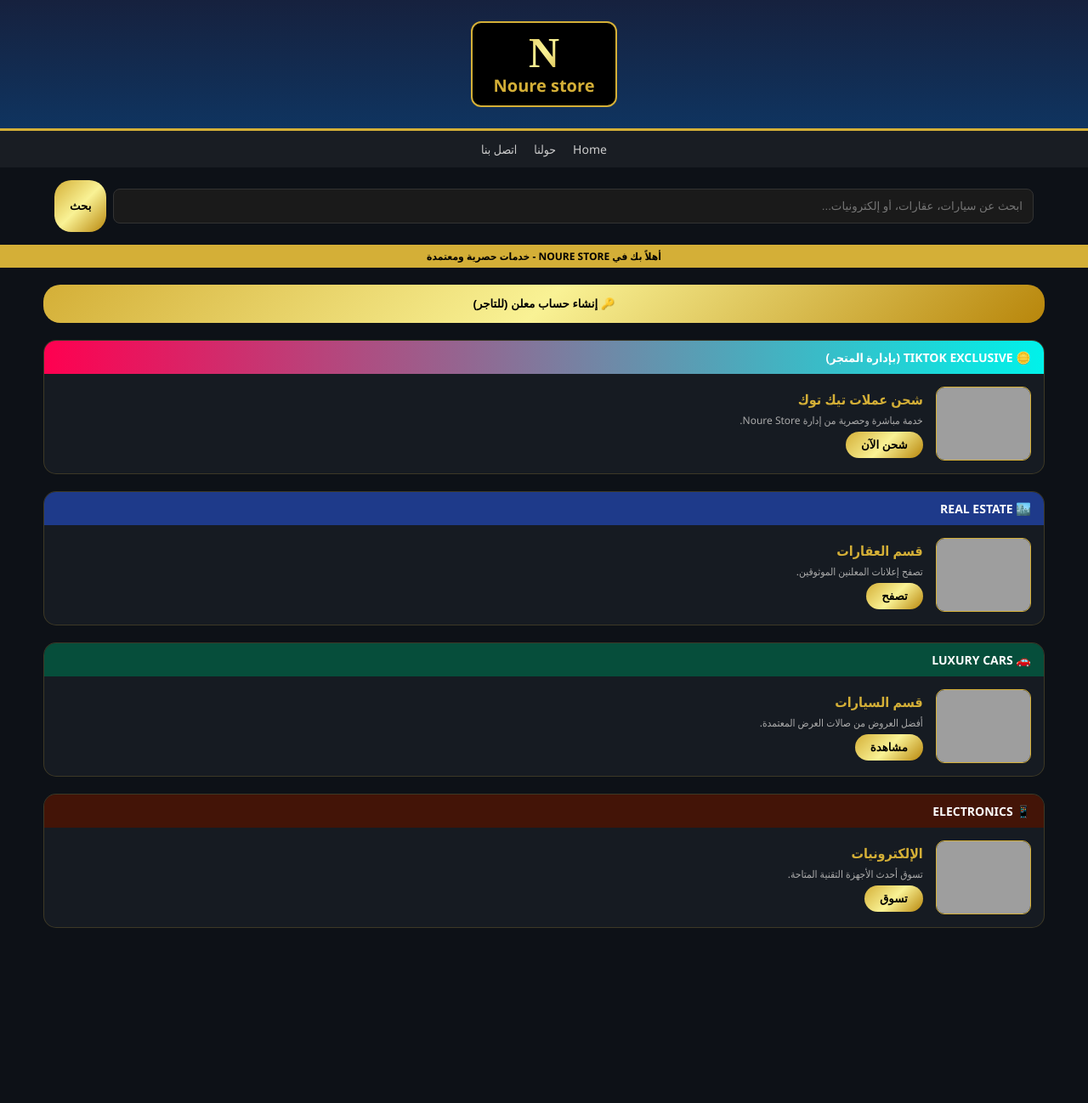
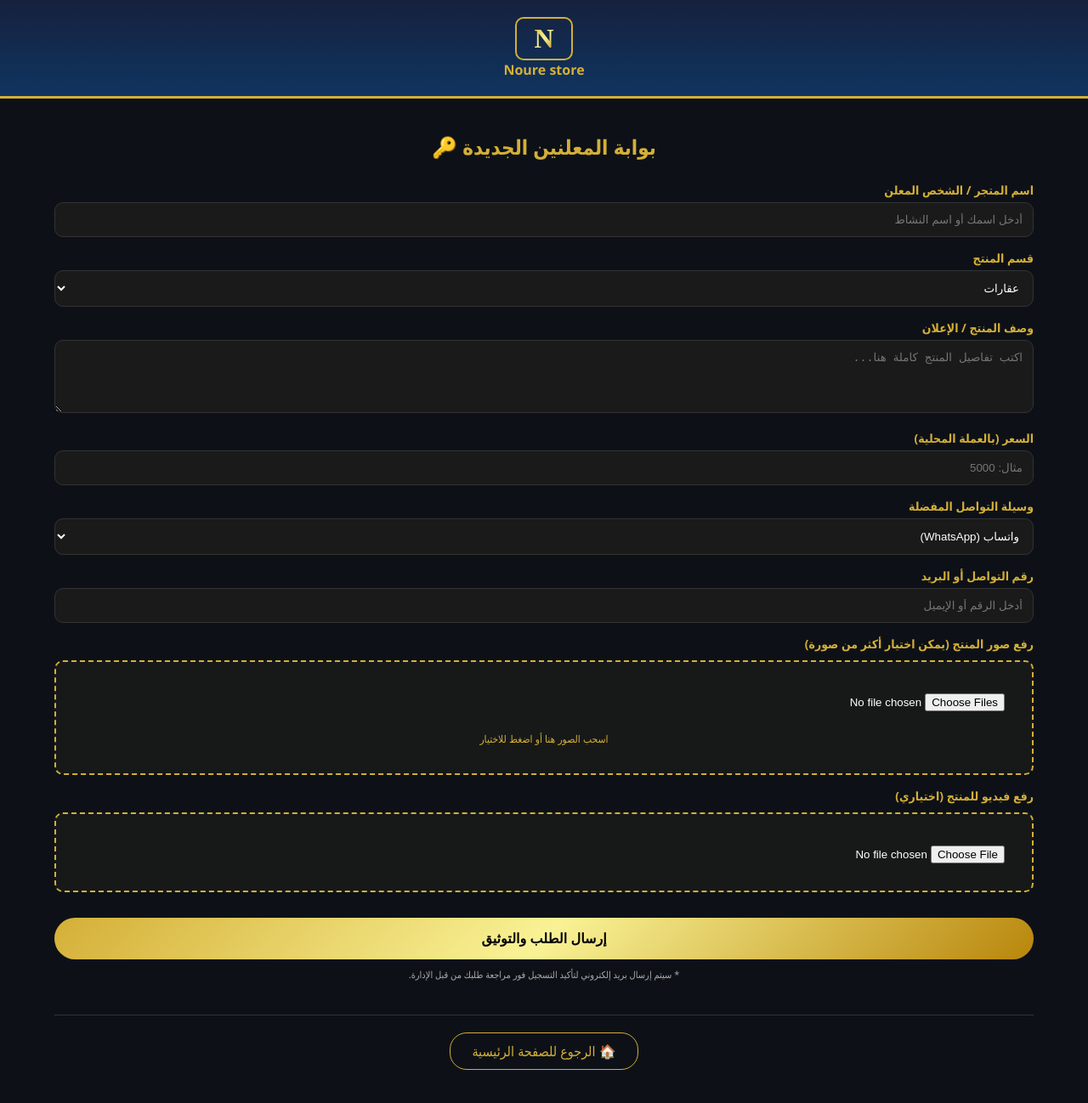
Before and after one commit to nurrymubarak-sketch/nour-store, a plain HTML site: page index.html in a window 1280 px wide. Shown: the whole page at 85% size. Before the commit the page ends 1192 px from the top, so only its background shows below. Drawn offline with Linux system fonts and the light colour scheme; grey boxes are pictures that could not be loaded.

Commit message:
Update index.html

```diff
--- a/index.html
+++ b/index.html
@@ -3,178 +3,117 @@
 <head>
     <meta charset="UTF-8">
     <meta name="viewport" content="width=device-width, initial-scale=1.0">
-    <title>Noure Store | Premium Hub</title>
+    <title>Noure Store | Advertiser Portal</title>
     <style>
         :root {
             --gold: linear-gradient(135deg, #D4AF37, #F9F295, #B8860B);
             --dark-bg: #0d1117;
-            --card-gray: #161b22;
         }
         body {
             font-family: 'Segoe UI', Tahoma, Geneva, Verdana, sans-serif;
-            margin: 0; background: var(--dark-bg); color: #fff; text-align: center;
+            margin: 0; background: var(--dark-bg); color: #fff; text-align: right;
+            padding-bottom: 50px;
+        }
+        header {
+            background: linear-gradient(to bottom, #16213e, #0f3460);
+            padding: 20px; text-align: center; border-bottom: 3px solid #D4AF37;
+        }
+        .container { width: 90%; margin: auto; padding-top: 20px; }
+
+        h2 { color: #D4AF37; text-align: center; margin-bottom: 25px; }
+
+        label { display: block; margin-top: 15px; font-weight: bold; color: #D4AF37; font-size: 14px; }
+
+        input, select, textarea {
+            width: 100%; padding: 12px; margin-top: 5px; border-radius: 10px;
+            border: 1px solid #333; background: #1a1a1a; color: #fff; box-sizing: border-box;
         }
 
-        /* الهيدر */
-        header {
-            background: linear-gradient(to bottom, #16213e, #0f3460);
-            padding: 25px 0; border-bottom: 3px solid #D4AF37;
+        .file-upload {
+            border: 2px dashed #D4AF37; padding: 20px; text-align: center;
+            border-radius: 10px; margin-top: 10px; background: rgba(212, 175, 55, 0.05);
         }
-        .logo-box {
-            border: 2px solid #D4AF37; display: inline-block;
-            padding: 10px 25px; border-radius: 12px; background: #000;
+
+        .btn-gold {
+            background: var(--gold); color: #000; border: none;
+            padding: 15px; border-radius: 30px; font-weight: bold;
+            width: 100%; margin-top: 30px; cursor: pointer; font-size: 16px;
         }
-        .logo-n {
-            font-size: 50px; background: var(--gold);
-            -webkit-background-clip: text; -webkit-text-fill-color: transparent;
-            font-family: serif; margin: 0; line-height: 1;
+
+        .home-footer {
+            margin-top: 40px; text-align: center; border-top: 1px solid #333; padding-top: 20px;
         }
-        .logo-text { font-size: 20px; color: #D4AF37; font-weight: bold; }
+        .btn-outline {
+            color: #D4AF37; text-decoration: none; border: 1px solid #D4AF37;
+            padding: 10px 25px; border-radius: 20px; display: inline-block;
+        }
 
-        /* التنقل والبحث */
-        .nav { background: rgba(255,255,255,0.05); padding: 12px; display: flex; justify-content: center; gap: 20px; }
-        .nav span { cursor: pointer; color: #ccc; font-size: 14px; }
-        .search-area { width: 90%; margin: 15px auto; display: flex; gap: 8px; }
-        .search-area input { flex: 1; padding: 12px; border-radius: 8px; border: 1px solid #333; background: #1a1a1a; color: #fff; }
-
-        .welcome { background: #D4AF37; color: #000; padding: 5px; font-size: 12px; font-weight: bold; }
-
-        /* الكروت */
-        .container { width: 92%; margin: 20px auto; padding-bottom: 60px; }
-        .card {
-            background: var(--card-gray); border-radius: 15px; margin-bottom: 20px;
-            overflow: hidden; border: 1px solid rgba(212, 175, 55, 0.2);
-            display: flex; flex-direction: column; text-align: right;
-        }
-        .card-head { padding: 10px 15px; font-weight: bold; font-size: 14px; color: #fff; }
-        .bg-tk { background: linear-gradient(90deg, #ff0050, #00f2ea); }
-        .bg-re { background: #1e3a8a; }
-        .bg-car { background: #064e3b; }
-        .bg-ele { background: #431407; }
-
-        .card-body { padding: 15px; display: flex; gap: 15px; align-items: center; }
-        .card-img { width: 110px; height: 85px; border-radius: 10px; object-fit: cover; border: 1px solid #D4AF37; }
-        .card-info { flex: 1; }
-        .card-info h3 { margin: 0; font-size: 16px; color: #D4AF37; }
-        .card-info p { margin: 5px 0; font-size: 12px; color: #aaa; }
-
-        .btn { background: var(--gold); color: #000; border: none; padding: 8px 18px; border-radius: 20px; font-weight: bold; cursor: pointer; }
-
-        /* الصفحات */
-        .page { display: none; position: fixed; inset: 0; background: #0d1117; z-index: 10000; padding: 20px; overflow-y: auto; text-align: right; }
-        input, select { width: 100%; padding: 12px; margin: 10px 0; border-radius: 8px; border: 1px solid #333; background: #1a1a1a; color: #fff; }
+        .note { font-size: 11px; color: #aaa; margin-top: 10px; text-align: center; }
     </style>
 </head>
 <body>
 
 <header>
-    <div class="logo-box">
-        <h1 class="logo-n">N</h1>
-        <div class="logo-text">Noure store</div>
+    <div style="border: 2px solid #D4AF37; display: inline-block; padding: 5px 20px; border-radius: 10px;">
+        <h1 style="margin:0; font-family: serif; background: var(--gold); -webkit-background-clip: text; -webkit-text-fill-color: transparent;">N</h1>
     </div>
+    <div style="color:#D4AF37; font-weight:bold;">Noure store</div>
 </header>
 
-<div class="nav">
-    <span onclick="location.reload()">Home</span>
-    <span onclick="openPage('about')">حولنا</span>
-    <span onclick="openPage('contact')">اتصل بنا</span>
-</div>
+<div class="container">
+    <h2>بوابة المعلنين الجديدة 🔑</h2>
 
-<div class="search-area">
-    <input type="text" placeholder="ابحث عن سيارات، عقارات، أو إلكترونيات...">
-    <button class="btn">بحث</button>
-</div>
+    <form id="adForm">
+        <label>اسم المتجر / الشخص المعلن</label>
+        <input type="text" placeholder="أدخل اسمك أو اسم النشاط" required>
 
-<div class="welcome">أهلاً بك في NOURE STORE - خدمات حصرية ومعتمدة</div>
+        <label>قسم المنتج</label>
+        <select>
+            <option>عقارات</option>
+            <option>سيارات</option>
+            <option>إلكترونيات</option>
+        </select>
 
-<div class="container">
+        <label>وصف المنتج / الإعلان</label>
+        <textarea rows="4" placeholder="اكتب تفاصيل المنتج كاملة هنا..."></textarea>
 
-    <button class="btn" style="width:100%; padding:15px; margin-bottom:20px;" onclick="openPage('register')">🔑 إنشاء حساب معلن (للتاجر)</button>
+        <label>السعر (بالعملة المحلية)</label>
+        <input type="number" placeholder="مثال: 5000">
 
-    <div class="card">
-        <div class="card-head bg-tk">🪙 TIKTOK EXCLUSIVE (بإدارة المتجر)</div>
-        <div class="card-body">
-            <img src="https://files.catbox.moe/p9o4b6.png" class="card-img" alt="TikTok">
-            <div class="card-info">
-                <h3>شحن عملات تيك توك</h3>
-                <p>خدمة مباشرة وحصرية من إدارة Noure Store.</p>
-                <button class="btn" onclick="openPage('tkOrder')">شحن الآن</button>
-            </div>
+        <label>وسيلة التواصل المفضلة</label>
+        <select id="contactMethod">
+            <option value="whatsapp">واتساب (WhatsApp)</option>
+            <option value="email">بريد إلكتروني (E-mail)</option>
+        </select>
+
+        <label>رقم التواصل أو البريد</label>
+        <input type="text" placeholder="أدخل الرقم أو الإيميل">
+
+        <label>رفع صور المنتج (يمكن اختيار أكثر من صورة)</label>
+        <div class="file-upload">
+            <input type="file" accept="image/*" multiple style="border:none; background:none;">
+            <p style="font-size: 12px; color: #D4AF37;">اسحب الصور هنا أو اضغط للاختيار</p>
         </div>
+
+        <label>رفع فيديو للمنتج (اختياري)</label>
+        <div class="file-upload">
+            <input type="file" accept="video/*" style="border:none; background:none;">
+        </div>
+
+        <button type="button" class="btn-gold" onclick="submitAd()">إرسال الطلب والتوثيق</button>
+        <p class="note">* سيتم إرسال بريد إلكتروني لتأكيد التسجيل فور مراجعة طلبك من قبل الإدارة.</p>
+    </form>
+
+    <div class="home-footer">
+        <a href="index.html" class="btn-outline">🏠 الرجوع للصفحة الرئيسية</a>
     </div>
-
-    <div class="card">
-        <div class="card-head bg-re">🏙️ REAL ESTATE</div>
-        <div class="card-body">
-            <img src="https://images.unsplash.com/photo-1564013799919-ab600027ffc6?auto=format&fit=crop&w=300" class="card-img" alt="Real Estate">
-            <div class="card-info">
-                <h3>قسم العقارات</h3>
-                <p>تصفح إعلانات المعلنين الموثوقين.</p>
-                <button class="btn" onclick="alert('فتح سوق العقارات')">تصفح</button>
-            </div>
-        </div>
-    </div>
-
-    <div class="card">
-        <div class="card-head bg-car">🚗 LUXURY CARS</div>
-        <div class="card-body">
-            <img src="https://images.unsplash.com/photo-1552519507-da3b142c6e3d?auto=format&fit=crop&w=300" class="card-img" alt="Cars">
-            <div class="card-info">
-                <h3>قسم السيارات</h3>
-                <p>أفضل العروض من صالات العرض المعتمدة.</p>
-                <button class="btn" onclick="alert('فتح معرض السيارات')">مشاهدة</button>
-            </div>
-        </div>
-    </div>
-
-    <div class="card">
-        <div class="card-head bg-ele">📱 ELECTRONICS</div>
-        <div class="card-body">
-            <img src="https://images.unsplash.com/photo-1468495244123-6c6c332eeece?auto=format&fit=crop&w=300" class="card-img" alt="Electronics">
-            <div class="card-info">
-                <h3>الإلكترونيات</h3>
-                <p>تسوق أحدث الأجهزة التقنية المتاحة.</p>
-                <button class="btn" onclick="alert('فتح متجر التقنية')">تسوق</button>
-            </div>
-        </div>
-    </div>
-
-</div>
-
-<div id="register" class="page">
-    <span onclick="closePage('register')" style="cursor:pointer; color:#D4AF37;">🔙 رجوع</span>
-    <h2 style="color:#D4AF37;">بوابة المعلنين الجديدة 🔑</h2>
-    <input type="text" placeholder="اسم المتجر / الشخص">
-    <select id="regCat">
-        <option>عقارات</option>
-        <option>سيارات</option>
-        <option>إلكترونيات</option>
-    </select>
-    <input type="tel" placeholder="رقم الواتساب">
-    <p style="font-size:12px; color:#aaa;">* قسم تيك توك مخصص لإدارة المتجر فقط ولا يمكن الإعلان فيه.</p>
-    <button class="btn" style="width:100%; padding:15px;">إرسال طلب التوثيق</button>
-</div>
-
-<div id="tkOrder" class="page">
-    <span onclick="closePage('tkOrder')" style="cursor:pointer; color:#D4AF37;">🔙 رجوع</span>
-    <h2 style="color:#D4AF37;">شحن تيك توك المباشر 🪙</h2>
-    <input type="text" placeholder="ID الحساب (@)">
-    <select>
-        <option>100 عملة</option>
-        <option>1000 عملة</option>
-    </select>
-    <button class="btn" style="width:100%; padding:15px;" onclick="window.location.href='https://wa.me/971500000000'">اطلب الآن عبر واتساب المالك</button>
-</div>
-
-<div id="about" class="page">
-    <span onclick="closePage('about')" style="cursor:pointer; color:#D4AF37;">🔙 رجوع</span>
-    <h2>حول Noure Store</h2>
-    <p>منصة **Noure Store** هي وجهتك الأولى للخدمات الفاخرة. نحن نتفرد بتقديم خدمة شحن تيك توك المباشرة، مع إتاحة الفرصة للمعلنين الموثوقين لعرض عقاراتهم وسياراتهم وإلكترونياتهم لجمهورنا الواسع.</p>
 </div>
 
 <script>
-    function openPage(id) { document.getElementById(id).style.display = 'block'; }
-    function closePage(id) { document.getElementById(id).style.display = 'none'; }
+    function submitAd() {
+        alert("تم استلام طلبك بنجاح! سيصلك إيميل تأكيد على بريدك المسجل فور مراجعة الصور والبيانات.");
+        // هنا يمكن ربط الكود بـ API لإرسال الإيميل الحقيقي
+    }
 </script>
 
 </body>
```
